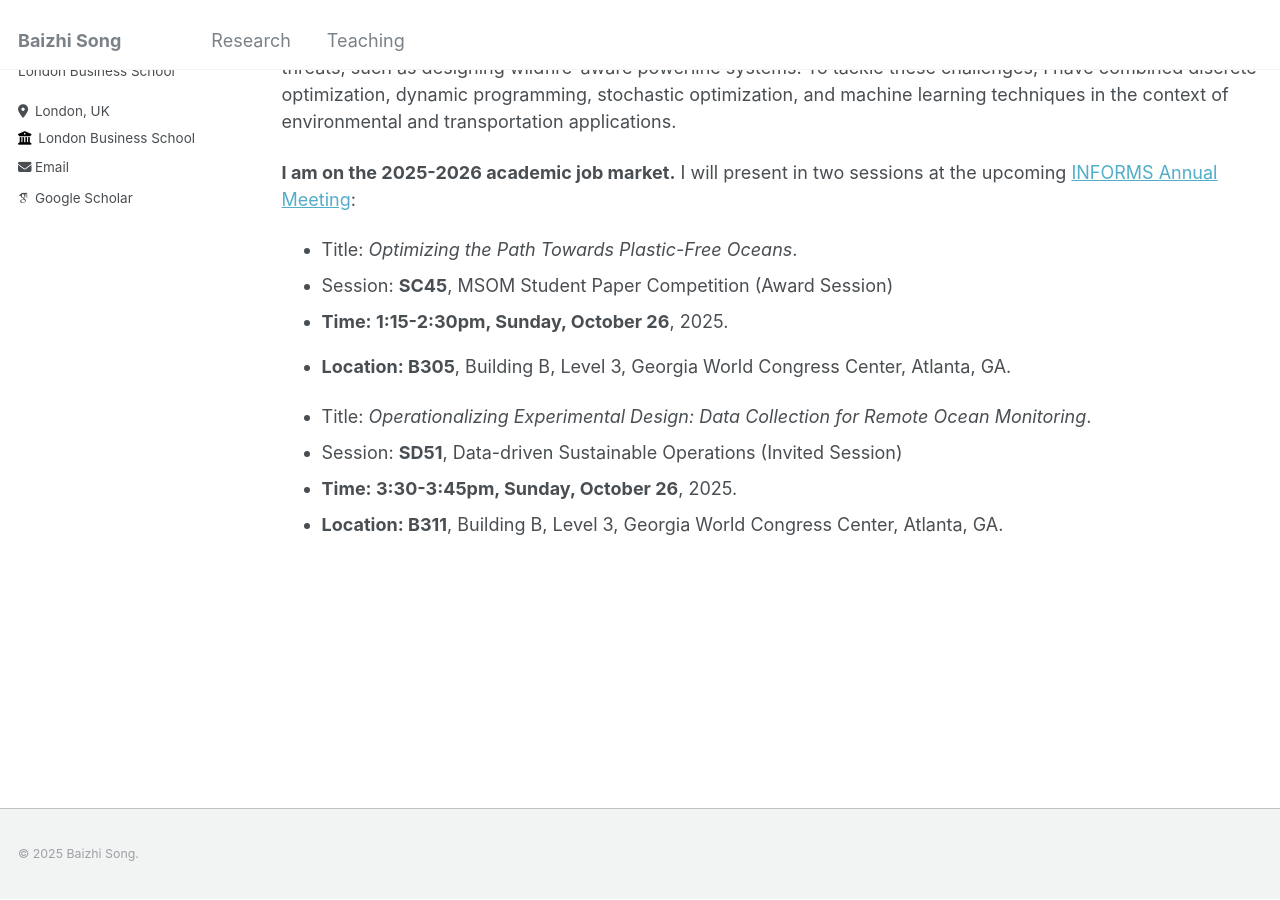
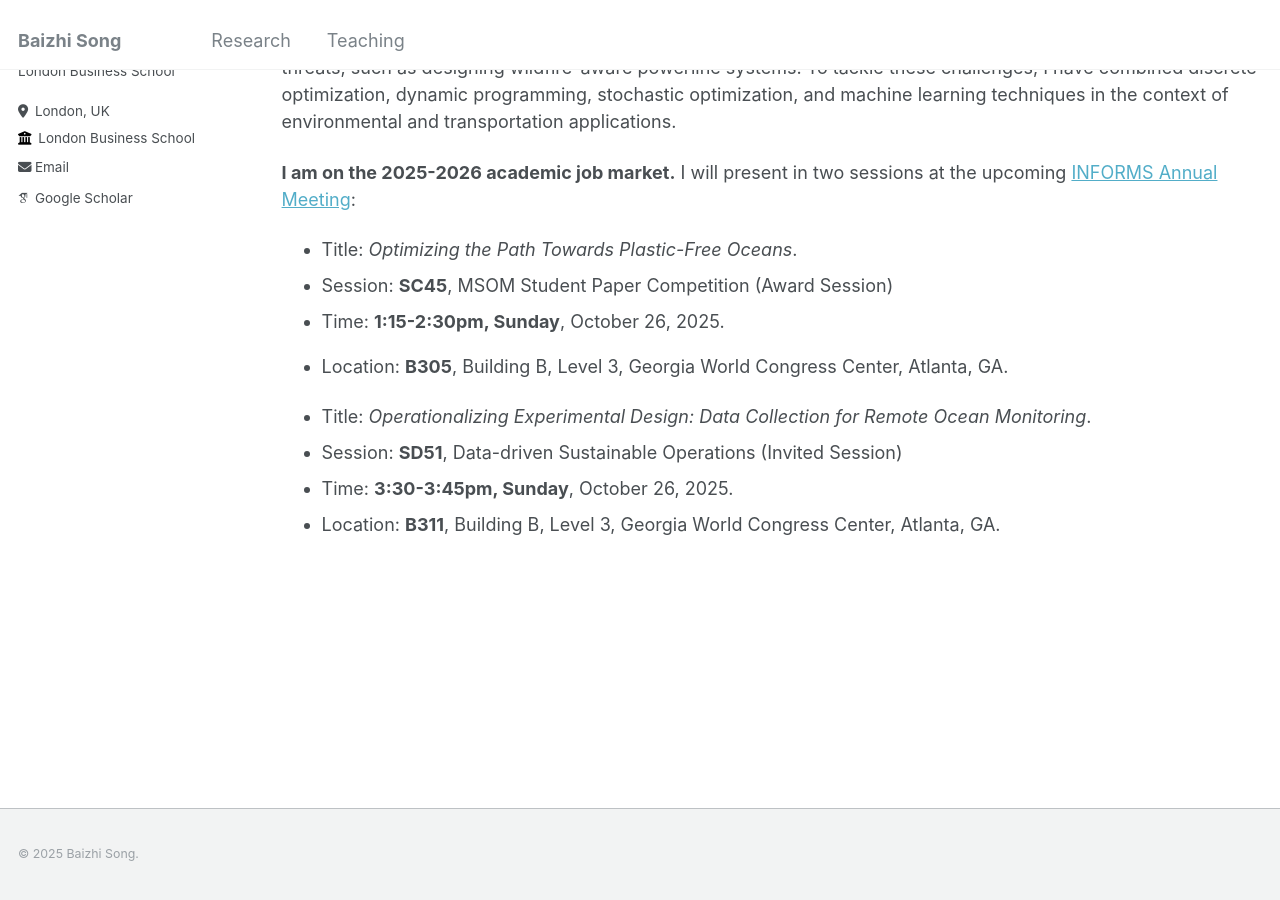
Before and after one commit to Baizhi-Song/baizhi-song.github.io, a Jekyll site: the page built from _pages/about.md, in a window 1280 px wide and 900 px high, scrolled down 510 px. Built offline with Jekyll 4.4.1, drawn with Linux system fonts in a browser that asks for light colours; some web fonts are replaced; part of the change alters nothing that is shown.

```diff
--- a/_pages/about.md
+++ b/_pages/about.md
@@ -21,13 +21,14 @@ I will present in two sessions at the upcoming [INFORMS Annual Meeting](https://
 
 - Title: *Optimizing the Path Towards Plastic-Free Oceans*.
 - Session: **SC45**, MSOM Student Paper Competition (Award Session)
-- **Time: 1:15-2:30pm, Sunday, October 26**, 2025.
-- **Location: B305**, Building B, Level 3, Georgia World Congress Center, Atlanta, GA.
+- Time: **1:15-2:30pm, Sunday**, October 26, 2025.
+- Location: **B305**, Building B, Level 3, Georgia World Congress Center, Atlanta, GA.
+
 
 - Title: *Operationalizing Experimental Design: Data Collection for Remote Ocean Monitoring*.
 - Session: **SD51**, Data-driven Sustainable Operations (Invited Session)
-- **Time: 3:30-3:45pm, Sunday, October 26**, 2025.
-- **Location: B311**, Building B, Level 3, Georgia World Congress Center, Atlanta, GA.
+- Time: **3:30-3:45pm, Sunday**, October 26, 2025.
+- Location: **B311**, Building B, Level 3, Georgia World Congress Center, Atlanta, GA.
 
 
 <!--
```
